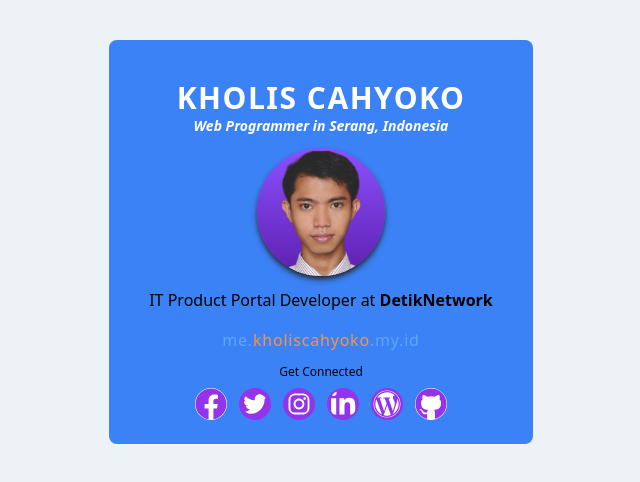
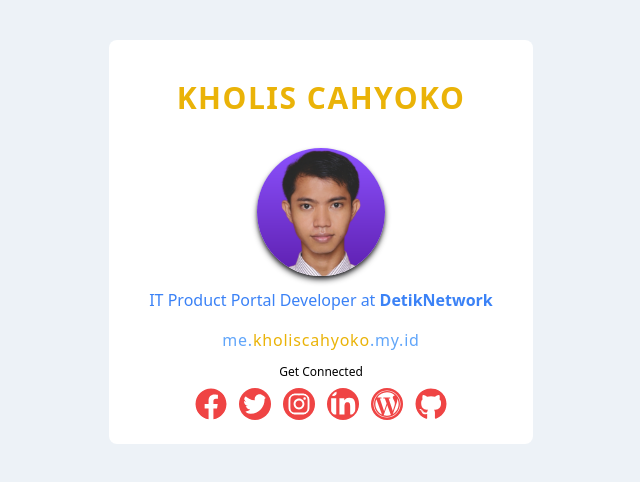
Before and after one commit to kholiscahyoko/tailwindcss-profile-landing-page, a website: page index.html in a window 1280 px wide. Shown: the whole page, without its empty margins (319-959 px from the left). Drawn offline with Linux system fonts and the light colour scheme.

Commit message:
done gundam rx 78 2 like

```diff
--- a/index.html
+++ b/index.html
@@ -10,15 +10,15 @@
 </head>
 <body>
     <div class="flex items-center justify-center">
-        <div class="bg-blue-500 mt-10 px-10 rounded-lg">
+        <div class="bg-white mt-10 px-10 rounded-lg">
             <div class="flex items-center justify-center pt-10 flex-col text-center">
-                <h1 class="tracking-wider text-white font-bold text-3xl">KHOLIS CAHYOKO</h1>
+                <h1 class="tracking-wider text-yellow-500 font-bold text-3xl">KHOLIS CAHYOKO</h1>
                 <h2 class="text-sm text-white font-semibold italic">Web Programmer in Serang, Indonesia</h2>
                 <img src="public/img/pas 1x1.png" alt="Kholis Cahyoko" class="rounded-full shadow-md shadow-zinc-800 w-32 mt-3">
-                <h2 class="text-md pb-4 mt-3">
-                    IT Product Portal Developer at <a href="https://www.detik.com" class="font-semibold hover:underline hover:decoration-sky-500 hover:decoration-2">DetikNetwork</a>
+                <h2 class="text-md text-blue-500 pb-4 mt-3">
+                    IT Product Portal Developer at <a href="https://www.detik.com" class="font-semibold hover:underline hover:decoration-yellow-500 hover:decoration-2">DetikNetwork</a>
                 </h2>
-                <a href="https://me.kholiscahyoko.my.id" class="tracking-wider text-blue-400 hover:underline hover:decoration-sky-500 hover:decoration-2">me.<span class="text-orange-400">kholiscahyoko</span>.my.id</a>
+                <a href="https://me.kholiscahyoko.my.id" class="tracking-wider text-blue-400 hover:underline hover:decoration-yellow-500 hover:decoration-2">me.<span class="text-yellow-500">kholiscahyoko</span>.my.id</a>
             </div>
             <div class="flex items-center justify-center mt-3 mb-6 flex-col">
                 <h1 class="text-xs">Get Connected</h1>
--- a/index.js
+++ b/index.js
@@ -6,42 +6,42 @@ customScript = {
             "url" : "https://www.facebook.com/vikingcurvasud",
             "d" : "M504 256C504 119 393 8 256 8S8 119 8 256c0 123.78 90.69 226.38 209.25 245V327.69h-63V256h63v-54.64c0-62.15 37-96.48 93.67-96.48 27.14 0 55.52 4.84 55.52 4.84v61h-31.28c-30.8 0-40.41 19.12-40.41 38.73V256h68.78l-11 71.69h-57.78V501C413.31 482.38 504 379.78 504 256z",
             "viewBox" : "0 0 512 512",
-            'class' : "bg-white text-purple-600 w-8 h-8 rounded-full mr-3"
+            'class' : "bg-white text-red-500 w-8 h-8 rounded-full mr-3"
         },
         'twitter' : {
             "name" : "Twitter",
             "url" : "https://www.twitter.com/chaobianconerri",
             "d" : "M459.37 151.716c.325 4.548.325 9.097.325 13.645 0 138.72-105.583 298.558-298.558 298.558-59.452 0-114.68-17.219-161.137-47.106 8.447.974 16.568 1.299 25.34 1.299 49.055 0 94.213-16.568 130.274-44.832-46.132-.975-84.792-31.188-98.112-72.772 6.498.974 12.995 1.624 19.818 1.624 9.421 0 18.843-1.3 27.614-3.573-48.081-9.747-84.143-51.98-84.143-102.985v-1.299c13.969 7.797 30.214 12.67 47.431 13.319-28.264-18.843-46.781-51.005-46.781-87.391 0-19.492 5.197-37.36 14.294-52.954 51.655 63.675 129.3 105.258 216.365 109.807-1.624-7.797-2.599-15.918-2.599-24.04 0-57.828 46.782-104.934 104.934-104.934 30.213 0 57.502 12.67 76.67 33.137 23.715-4.548 46.456-13.32 66.599-25.34-7.798 24.366-24.366 44.833-46.132 57.827 21.117-2.273 41.584-8.122 60.426-16.243-14.292 20.791-32.161 39.308-52.628 54.253z",
             "viewBox" : "0 0 512 512",
-            'class' : "bg-purple-600 text-white w-8 h-8 rounded-full p-1 mr-3"
+            'class' : "bg-red-500 text-white w-8 h-8 rounded-full p-1 mr-3"
         },
         'instagram' : {
             "name" : "Instagram",
             "url" : "https://www.instagram.com/kholis.cahyoko",
             "d" : "M224.1 141c-63.6 0-114.9 51.3-114.9 114.9s51.3 114.9 114.9 114.9S339 319.5 339 255.9 287.7 141 224.1 141zm0 189.6c-41.1 0-74.7-33.5-74.7-74.7s33.5-74.7 74.7-74.7 74.7 33.5 74.7 74.7-33.6 74.7-74.7 74.7zm146.4-194.3c0 14.9-12 26.8-26.8 26.8-14.9 0-26.8-12-26.8-26.8s12-26.8 26.8-26.8 26.8 12 26.8 26.8zm76.1 27.2c-1.7-35.9-9.9-67.7-36.2-93.9-26.2-26.2-58-34.4-93.9-36.2-37-2.1-147.9-2.1-184.9 0-35.8 1.7-67.6 9.9-93.9 36.1s-34.4 58-36.2 93.9c-2.1 37-2.1 147.9 0 184.9 1.7 35.9 9.9 67.7 36.2 93.9s58 34.4 93.9 36.2c37 2.1 147.9 2.1 184.9 0 35.9-1.7 67.7-9.9 93.9-36.2 26.2-26.2 34.4-58 36.2-93.9 2.1-37 2.1-147.8 0-184.8zM398.8 388c-7.8 19.6-22.9 34.7-42.6 42.6-29.5 11.7-99.5 9-132.1 9s-102.7 2.6-132.1-9c-19.6-7.8-34.7-22.9-42.6-42.6-11.7-29.5-9-99.5-9-132.1s-2.6-102.7 9-132.1c7.8-19.6 22.9-34.7 42.6-42.6 29.5-11.7 99.5-9 132.1-9s102.7-2.6 132.1 9c19.6 7.8 34.7 22.9 42.6 42.6 11.7 29.5 9 99.5 9 132.1s2.7 102.7-9 132.1z",
             "viewBox" : "0 0 448 512",
-            'class' : "bg-purple-600 text-white w-8 h-8 rounded-full p-1 mr-3"
+            'class' : "bg-red-500 text-white w-8 h-8 rounded-full p-1 mr-3"
         },
         'linkedin' : {
             "name" : "LinkedIn",
             "url" : "https://www.linkedin.com/in/kholis-cahyoko-2455541a0",
             "d" : "M100.28 448H7.4V148.9h92.88zM53.79 108.1C24.09 108.1 0 83.5 0 53.8a53.79 53.79 0 0 1 107.58 0c0 29.7-24.1 54.3-53.79 54.3zM447.9 448h-92.68V302.4c0-34.7-.7-79.2-48.29-79.2-48.29 0-55.69 37.7-55.69 76.7V448h-92.78V148.9h89.08v40.8h1.3c12.4-23.5 42.69-48.3 87.88-48.3 94 0 111.28 61.9 111.28 142.3V448z",
             "viewBox" : "0 0 448 512",
-            'class' : "bg-purple-600 text-white w-8 h-8 rounded-full p-0.5 mr-3"
+            'class' : "bg-red-500 text-white w-8 h-8 rounded-full p-0.5 mr-3"
         },
         'wordpress' : {
             "name" : "Wordpress",
             "url" : "https://kholiscahyoko.my.id",
             "d" : "M61.7 169.4l101.5 278C92.2 413 43.3 340.2 43.3 256c0-30.9 6.6-60.1 18.4-86.6zm337.9 75.9c0-26.3-9.4-44.5-17.5-58.7-10.8-17.5-20.9-32.4-20.9-49.9 0-19.6 14.8-37.8 35.7-37.8.9 0 1.8.1 2.8.2-37.9-34.7-88.3-55.9-143.7-55.9-74.3 0-139.7 38.1-177.8 95.9 5 .2 9.7.3 13.7.3 22.2 0 56.7-2.7 56.7-2.7 11.5-.7 12.8 16.2 1.4 17.5 0 0-11.5 1.3-24.3 2l77.5 230.4L249.8 247l-33.1-90.8c-11.5-.7-22.3-2-22.3-2-11.5-.7-10.1-18.2 1.3-17.5 0 0 35.1 2.7 56 2.7 22.2 0 56.7-2.7 56.7-2.7 11.5-.7 12.8 16.2 1.4 17.5 0 0-11.5 1.3-24.3 2l76.9 228.7 21.2-70.9c9-29.4 16-50.5 16-68.7zm-139.9 29.3l-63.8 185.5c19.1 5.6 39.2 8.7 60.1 8.7 24.8 0 48.5-4.3 70.6-12.1-.6-.9-1.1-1.9-1.5-2.9l-65.4-179.2zm183-120.7c.9 6.8 1.4 14 1.4 21.9 0 21.6-4 45.8-16.2 76.2l-65 187.9C426.2 403 468.7 334.5 468.7 256c0-37-9.4-71.8-26-102.1zM504 256c0 136.8-111.3 248-248 248C119.2 504 8 392.7 8 256 8 119.2 119.2 8 256 8c136.7 0 248 111.2 248 248zm-11.4 0c0-130.5-106.2-236.6-236.6-236.6C125.5 19.4 19.4 125.5 19.4 256S125.6 492.6 256 492.6c130.5 0 236.6-106.1 236.6-236.6z",
             "viewBox" : "0 0 512 512",
-            'class' : "bg-purple-600 text-white w-8 h-8 rounded-full p-0.5 mr-3"
+            'class' : "bg-red-500 text-white w-8 h-8 rounded-full p-0.5 mr-3"
         },
         'github' : {
             "name" : "Github",
             "url" : "https://github.com/kholiscahyoko",
             "d" : "M165.9 397.4c0 2-2.3 3.6-5.2 3.6-3.3.3-5.6-1.3-5.6-3.6 0-2 2.3-3.6 5.2-3.6 3-.3 5.6 1.3 5.6 3.6zm-31.1-4.5c-.7 2 1.3 4.3 4.3 4.9 2.6 1 5.6 0 6.2-2s-1.3-4.3-4.3-5.2c-2.6-.7-5.5.3-6.2 2.3zm44.2-1.7c-2.9.7-4.9 2.6-4.6 4.9.3 2 2.9 3.3 5.9 2.6 2.9-.7 4.9-2.6 4.6-4.6-.3-1.9-3-3.2-5.9-2.9zM244.8 8C106.1 8 0 113.3 0 252c0 110.9 69.8 205.8 169.5 239.2 12.8 2.3 17.3-5.6 17.3-12.1 0-6.2-.3-40.4-.3-61.4 0 0-70 15-84.7-29.8 0 0-11.4-29.1-27.8-36.6 0 0-22.9-15.7 1.6-15.4 0 0 24.9 2 38.6 25.8 21.9 38.6 58.6 27.5 72.9 20.9 2.3-16 8.8-27.1 16-33.7-55.9-6.2-112.3-14.3-112.3-110.5 0-27.5 7.6-41.3 23.6-58.9-2.6-6.5-11.1-33.3 2.6-67.9 20.9-6.5 69 27 69 27 20-5.6 41.5-8.5 62.8-8.5s42.8 2.9 62.8 8.5c0 0 48.1-33.6 69-27 13.7 34.7 5.2 61.4 2.6 67.9 16 17.7 25.8 31.5 25.8 58.9 0 96.5-58.9 104.2-114.8 110.5 9.2 7.9 17 22.9 17 46.4 0 33.7-.3 75.4-.3 83.6 0 6.5 4.6 14.4 17.3 12.1C428.2 457.8 496 362.9 496 252 496 113.3 383.5 8 244.8 8zM97.2 352.9c-1.3 1-1 3.3.7 5.2 1.6 1.6 3.9 2.3 5.2 1 1.3-1 1-3.3-.7-5.2-1.6-1.6-3.9-2.3-5.2-1zm-10.8-8.1c-.7 1.3.3 2.9 2.3 3.9 1.6 1 3.6.7 4.3-.7.7-1.3-.3-2.9-2.3-3.9-2-.6-3.6-.3-4.3.7zm32.4 35.6c-1.6 1.3-1 4.3 1.3 6.2 2.3 2.3 5.2 2.6 6.5 1 1.3-1.3.7-4.3-1.3-6.2-2.2-2.3-5.2-2.6-6.5-1zm-11.4-14.7c-1.6 1-1.6 3.6 0 5.9 1.6 2.3 4.3 3.3 5.6 2.3 1.6-1.3 1.6-3.9 0-6.2-1.4-2.3-4-3.3-5.6-2z",
             "viewBox" : "0 0 496 512",
-            'class' : "bg-white text-purple-600 w-8 h-8 rounded-full"
+            'class' : "bg-white text-red-500 w-8 h-8 rounded-full"
         },
     },
 
```
Also changed, not shown: public/css/tailwind.css.
